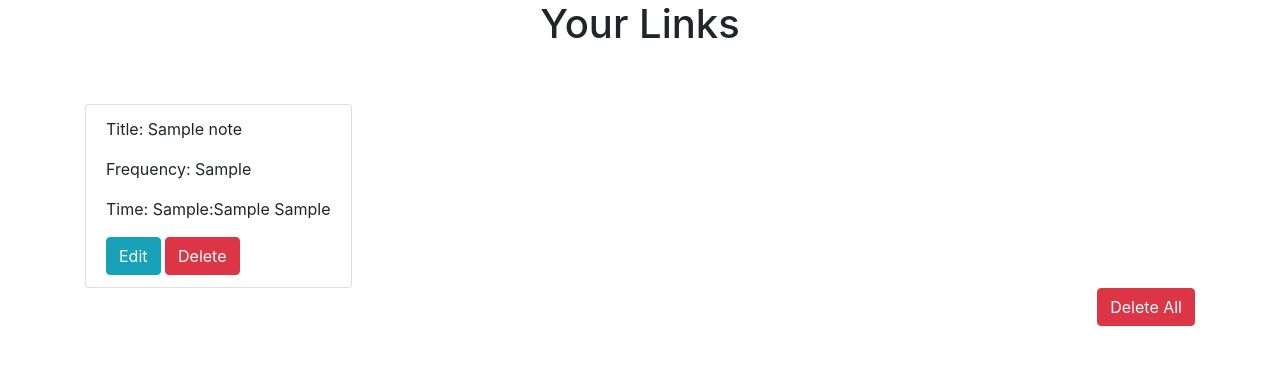
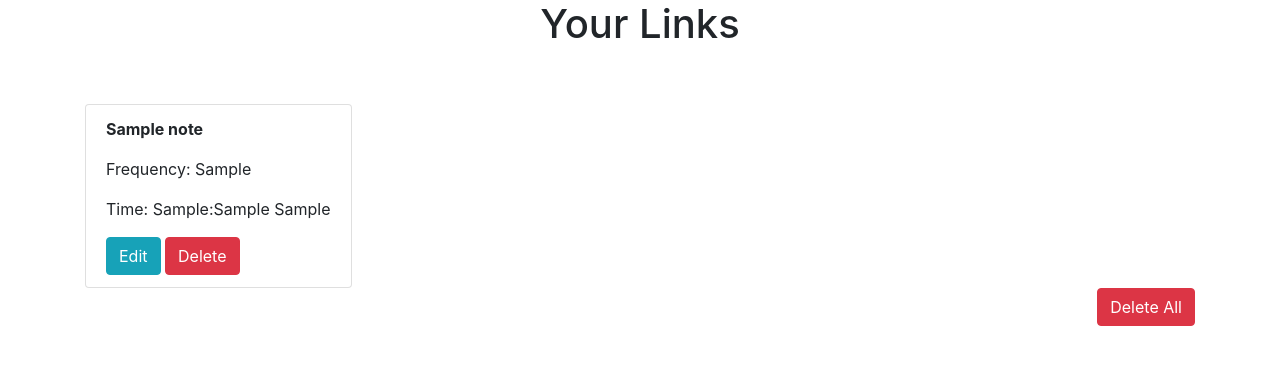
Before and after one commit to rama1997/Automated-URL-Opener---Flask, a Flask app: page / in a window 1280 px wide. Shown: the part 56-421 px from the top of the page. Run offline with Flask 3, Linux system fonts and the light colour scheme; a user stored in the database is signed in; tables that the repository leaves empty hold one stand-in row (values such as "Sample post"); some libraries are stand-ins or nearby versions.

Commit message:
Add Bold

```diff
--- a/app/templates/home.html
+++ b/app/templates/home.html
@@ -6,7 +6,7 @@
 <div class="row container-fluid" id="notes">
   {% for note in user.notes %}
   <li class="list-group-item">
-	<p>Title: {{ note.title }}</p>
+	<p><b>{{ note.title }}</b></p>
 	<p>Frequency: {{ note.frequency }}</p>
 	{% if note.frequency == "Weekly" or note.frequency == "Biweekly" %}
 	<p>Day: {{note.dow}}</p>
```
